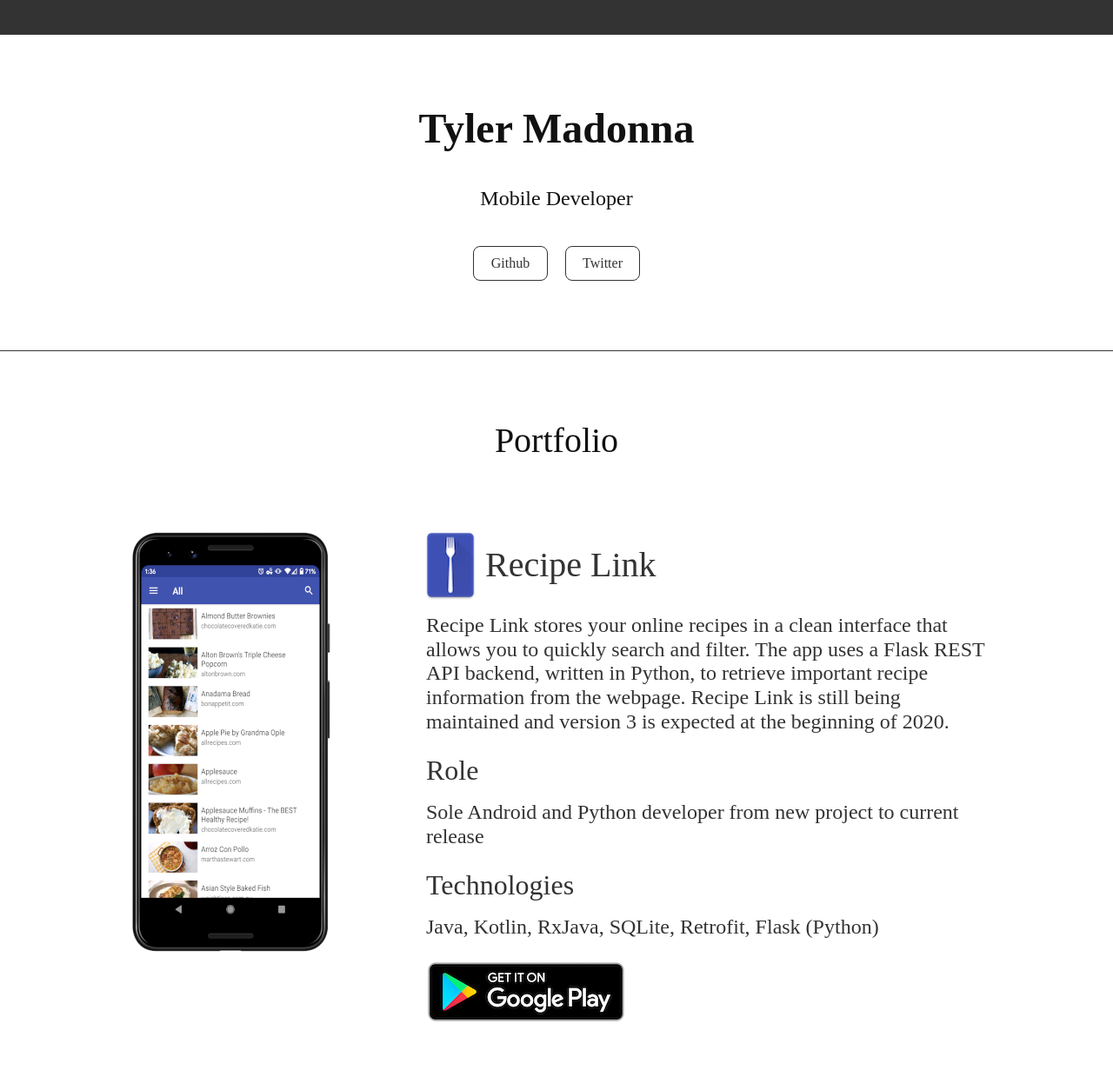
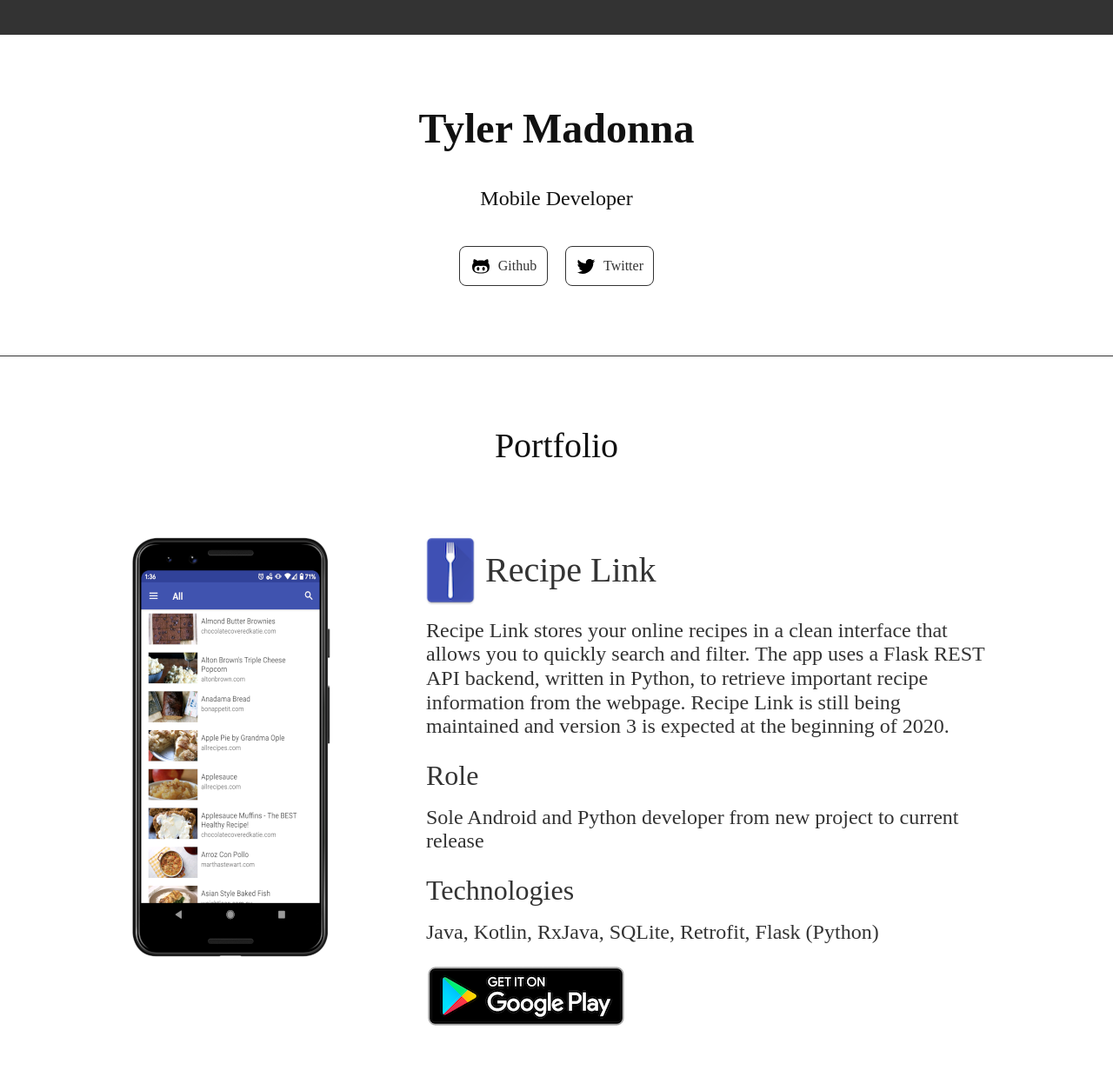
Before and after one commit to tjmadonna/tjmadonna.github.io, a Jekyll site: the page built from index.html, in a window 1280 px wide. Shown: the whole page at 87% size. Built offline with Jekyll 4.4.1, drawn with Linux system fonts in a browser that asks for light colours.

Commit message:
Added github and twitter icons to header link buttons

```diff
--- a/_data/links.yml
+++ b/_data/links.yml
@@ -1,4 +1,6 @@
 - name: Github
+  icon: github.svg
   link: https://github.com/tjmadonna/
 - name: Twitter
+  icon: twitter.svg
   link: https://twitter.com/tjmadonna
--- a/_includes/header.html
+++ b/_includes/header.html
@@ -15,6 +15,7 @@
       {% for item in site.data.links %}
         <li class="header-links-button">
           <a href="{{ item.link }}">
+            <img src="assets/images/{{ item.icon }}" alt="{{ item.name }} icon">
             {{ item.name }}
           </a>
         </li>
--- a/assets/css/styles.css
+++ b/assets/css/styles.css
@@ -63,7 +63,9 @@ body {
 }
 
 .header-links-button a {
-    display: block;
+    display: flex;
+    justify-content: center;
+    align-items: center;
     color: #333;
     text-align: center;
     padding: 10px;
@@ -71,13 +73,24 @@ body {
     text-decoration: none;
     border: 1px solid #333;
     border-radius: 0.5rem;
-    width: 4rem;
+    font-size: 1rem;
+    width: 5rem;
+}
+
+.header-links-button a img {
+    margin-right: 0.5rem;
+    width: 1.5rem;
+    height: 1.5rem;
 }
 
 .header-links-button a:hover {
     border: 1px solid #111;
     background-color: #111;
     color: white;
+}
+
+.header-links-button a:hover img {
+    filter: invert(1);
 }
 
 .header-divider {
@@ -147,22 +160,38 @@ body {
 }
 
 @media (max-width: 1000px) {
+
     .portfolio-app-title {
         font-size: 2.25rem;
     }
+
     .portfolio-app-title img {
         width: 4.5rem;
         height: 4.5rem;
     }
+
     .portfolio-content {
         font-size: 1.25rem;
     }
+
     .portfolio-section-title {
         font-size: 1.75rem;
     }
 }
 
 @media (max-width: 700px) {
+
+    .header-links-button a {
+        font-size: 0;
+        width: 2.25rem;
+        height: 2.25rem;
+    }
+    .header-links-button a img {
+        margin-right: 0;
+        width: 2rem;
+        height: 2rem;
+    }
+
     .portfolio-grid {
         grid-template-columns: 1fr;
         gap: 10px;
@@ -170,26 +199,32 @@ body {
         text-align: center;
         padding: 0 20px;
     }
+
     .portfolio-image img {
         width: 75%;
     }
+
     .portfolio-app-title {
         font-size: 2rem;
         justify-content: center;
     }
+
     .portfolio-app-title img {
         width: 4rem;
         height: 4rem;
     }
+
     .portfolio-content {
         font-size: 1.25rem;
     }
+
     .portfolio-section-title {
         font-size: 1.5rem;
     }
 }
 
 @media (max-width: 360px) {
+
     .header-title {
         font-size: 2.5rem;
     }
```
Also changed, not shown: assets/images/github.svg (added), assets/images/twitter.svg (added).
